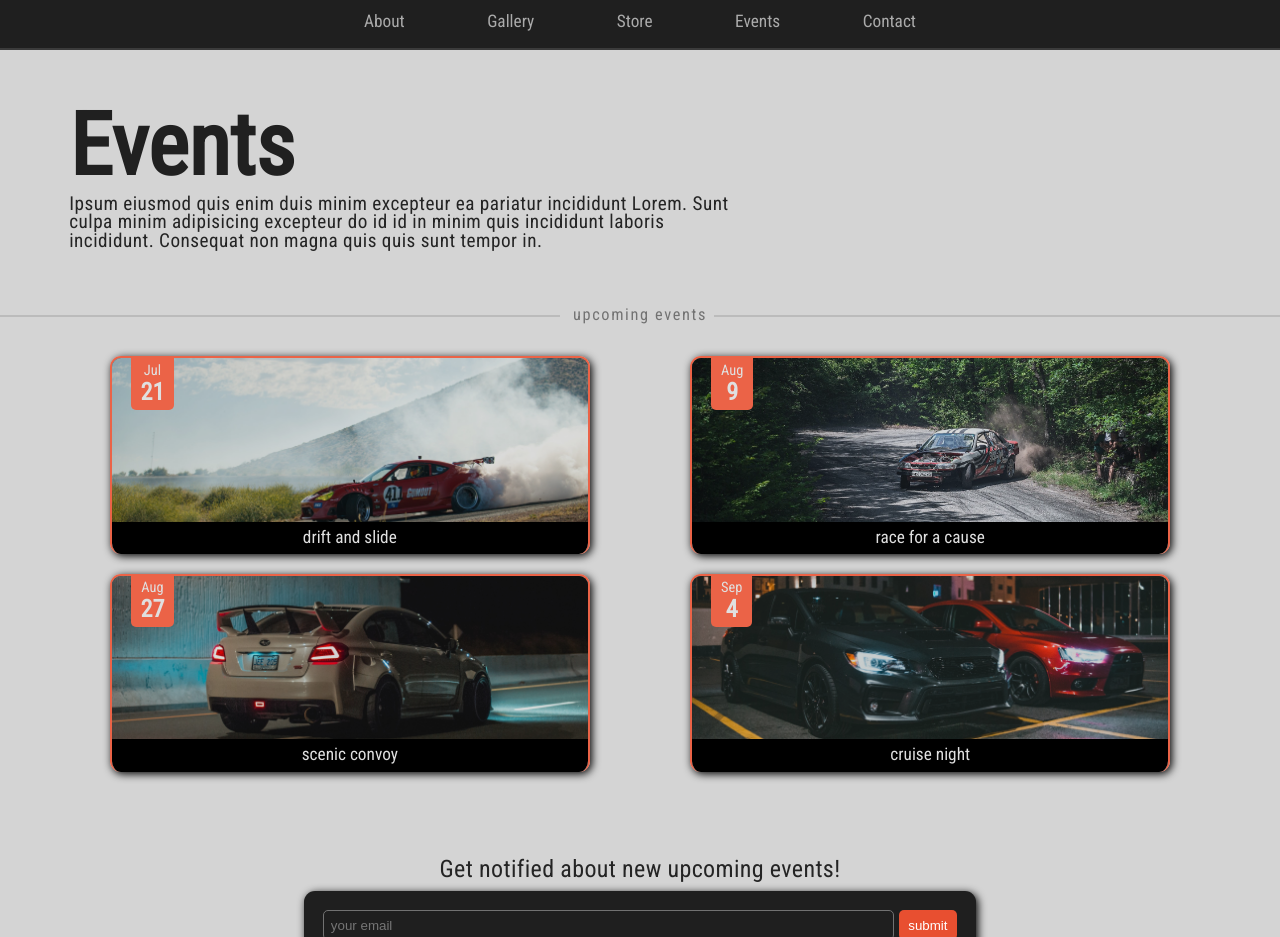
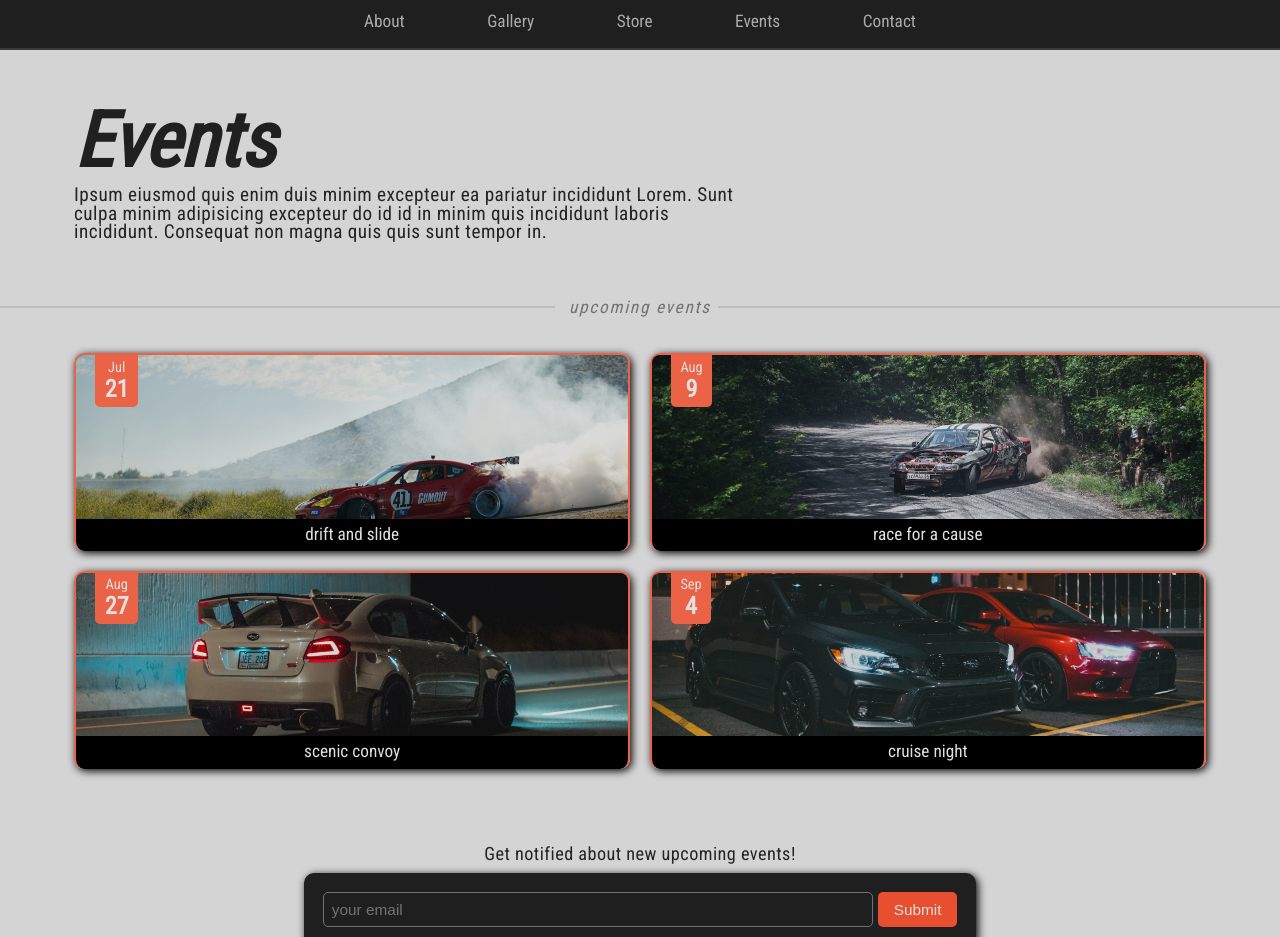
Before and after one commit to braian009/b4-garage-remake, a Next.js app: page /events in a window 1280 px wide. Shown: the part 75-1012 px from the top of the page. Built offline with nearby package versions, Linux system fonts and the light colour scheme.

Commit message:
styles arranged in event page and its children

```diff
--- a/components/EventCard/eventCard.module.css
+++ b/components/EventCard/eventCard.module.css
@@ -1,7 +1,7 @@
 .container {
   width: 100%;
-  max-width: 25em;
-  border-radius: 11px;
+  max-width: 30em;
+  border-radius: 10px;
   overflow: hidden;
 
   border: 2px solid var(--orange-borders);
@@ -13,7 +13,6 @@
   width: 100%;
   display: grid;
   position: relative;
-  /* border: 2px solid rgba(255, 127, 80, 0.2); */
 }
 
 .cardDate {
--- a/components/GetInfoForm/getInfoForm.module.css
+++ b/components/GetInfoForm/getInfoForm.module.css
@@ -1,24 +1,21 @@
 .formContainer {
   padding: 1em 0;
-  display: grid;
-  gap: 0.5em;
-  max-width: 35em;
+  max-width: 30em;
   border-radius: 11px;
 }
 
 .formContainer p {
-  font-size: 1.25rem;
-  letter-spacing: 0.015em;
+  font-size: 0.95rem;
+  margin-bottom: 0.5rem;
   text-align: center;
   color: #242424;
 }
 
 .formContainer form {
   background-color: #1f1f1f !important;
-  /* background-color: #0c0c0c !important; */
 
   padding: 1em;
-  border-radius: 11px;
+  border-radius: 10px;
   width: 100%;
   display: flex;
   gap: 0.25em;
@@ -26,6 +23,8 @@
 }
 
 .formContainer form input {
+  font-size: 0.8rem;
+
   width: 100%;
   padding: 0.5em;
   border: 1px solid #727272;
@@ -36,11 +35,16 @@
 }
 
 .formContainer form button {
+  font-size: 0.8rem;
   background-color: var(--orange-primary);
   align-self: stretch;
-  padding: 0.3em 0.7em;
-  color: white;
-  /* border: 2px solid #0c0c0c; */
+  padding: 0.3em 1em;
+  color: var(--white-primary);
   border-radius: 5px;
-  font-weight: lighter;
 }
+
+@media (min-width: 50em) {
+  .formContainer {
+    max-width: 35em;
+  }
+}
--- a/components/GetInfoForm/index.js
+++ b/components/GetInfoForm/index.js
@@ -4,12 +4,10 @@ import styles from "./getInfoForm.module.css";
 const GetInfoForm = () => {
   return (
     <div className={styles.formContainer}>
-      <p>
-        Get notified about new upcoming events!
-      </p>
+      <p>Get notified about new upcoming events!</p>
       <form>
         <input type="text" placeholder="your email"></input>
-        <button type="submit">submit</button>
+        <button type="submit">Submit</button>
       </form>
     </div>
   );
--- a/components/varied/LegendText/legendText.module.css
+++ b/components/varied/LegendText/legendText.module.css
@@ -7,10 +7,11 @@
 
 
 .legendContainer h4 {
-    font-size: 0.85rem;
+    font-size: 0.9rem;
     text-align: center;
     position: relative;
     letter-spacing: 0.1em;
     font-weight: lighter;
+    font-style: italic;
 
 }
--- a/pages/events/[slug]/event.module.css
+++ b/pages/events/[slug]/event.module.css
@@ -1,39 +1,40 @@
 .container {
-  overflow: auto;
+  width: 100%;
   padding-top: 6.5em;
-  /* padding-bottom: 3em; */
 
-  width: 100%;
-  min-height: 100%;
   background-color: #d4d4d4;
 }
 
 .inner {
   display: grid;
-  width: 100%;
+  gap: 1.5em;
+  place-items: center;
+  grid-auto-rows: auto;
+  position: relative;
+
   max-width: 1180px;
+
+  padding: 3em 1.25em;
   margin: 0 auto;
-  gap: 1.5em;
-  padding: 3em 1em;
-  place-items: center;
-  position: relative;
-  grid-template-rows: auto auto auto;
 }
 
 .eventText {
-  padding: 0.5em;
   display: flex;
   flex-direction: column;
   gap: 0.5em;
+
   max-width: 37.5em;
-  color: black;
+  padding: 0.25em;
+
   justify-self: start;
   align-self: start;
+  overflow: hidden;
 }
 
 .eventText h1 {
   font-size: 3.5rem;
-  line-height: 0.8;
+  font-style: italic;
+  color: #202020;
 }
 
 .eventText h1::first-letter {
@@ -41,25 +42,39 @@
 }
 
 .eventText p {
-  color: #202020;
+  color: #242424;
 }
 
-.eventText > div {
+.eventText > .date {
   align-self: flex-end;
-  padding-right: 2.5em;
+  padding-right: 0.5em;
+  margin-top: 0.25em;
+}
+
+.eventText > .date > div > h4 {
+  color: #242424 !important;
+}
+
+.eventText > .date > div > h4 > div:nth-child(2) {
+  display: none !important;
+}
+
+.eventText > .date > div > h4 > div:nth-child(1) {
+  background-color: var(--orange-borders) !important;
 }
 
 .eventImage {
   position: relative;
+
   height: 14em;
-  background-color: coral;
   width: 100%;
-  border-radius: 11px;
-  overflow: hidden;
+  border-radius: 10px;
+  background-color: var(--orange-primary);
   border: 2px solid var(--orange-borders);
 
   box-shadow: 2px 2px 8px #000;
 
+  overflow: hidden;
 }
 
 .eventImage img {
@@ -69,47 +84,41 @@
 .eventForm {
   width: 100%;
   min-width: 14em;
-  border-radius: 11px;
-  display: flex;
-  align-items: center;
-  flex-direction: column;
-  gap: 0.5em;
   margin-top: 1em;
 }
 
-.eventForm > div {
-  width: 100%;
+.eventForm > p {
+  font-size: 0.95rem;
+
   padding-left: 0.5em;
-}
+  margin-bottom: 0.5rem;
 
-.eventForm p {
-  color: #202020;
+  color: #242424;
   text-align: center;
-  font-size: 1.25rem;
-  letter-spacing: 0.015em;
-  padding-top: 0.15em;
-  /* letter-spacing: 0.025em; */
 }
 
 .eventForm form {
-  background-color: hsl(0, 0%, 18%);
+  display: grid;
+  grid-template-columns: 1fr 1fr;
+  gap: 0.25em;
+
   padding: 1em;
-  border-radius: 11px;
+  width: 100%;
 
-  width: 100%;
-  display: grid;
-  gap: 0.5em;
-  grid-template-columns: 1fr 1fr;
+  background-color: #1f1f1f;
+  border-radius: 10px;
   box-shadow: 2px 2px 8px #000;
 }
 
 .eventForm form button {
-  grid-column: span 2;
-  /* border: 1px solid white; */
-  padding: 0.55em;
+  font-size: 0.85rem;
+
+  padding: 0.5em;
+  margin-top: 0.5em;
+
   background-color: var(--orange-primary);
   border-radius: 5px;
-  margin-top: 0.5em;
+  grid-column: span 2;
 }
 
 .eventForm form label {
@@ -118,19 +127,22 @@
 }
 
 .eventForm form input {
+  font-size: 0.8rem;
+
+  padding: 0.5em;
   background: none;
   color: var(--white-primary);
+
   border: 1px solid rgba(255, 255, 255, 0.4);
   border-radius: 5px;
   outline: none;
 
-  padding: 0.4em 0.7em;
 }
 
 .eventForm form > div {
   display: flex;
   flex-direction: column;
-  gap: 0.15em;
+  gap: 0.25em;
   grid-column: span 2;
 }
 
--- a/pages/events/events.module.css
+++ b/pages/events/events.module.css
@@ -2,7 +2,6 @@
   position: relative;
 
   width: 100%;
-  min-height: 100%;
   padding-top: 6.5em;
 
   background-color: #d4d4d4;
@@ -13,11 +12,10 @@
   display: grid;
   gap: 3em;
 
-  width: 100%;
   max-width: 1180px;
   margin: 0 auto;
 
-  padding: 3em 1em;
+  padding: 3em 1.25em;
 }
 
 .inner .eventsCards {
@@ -26,18 +24,17 @@
   justify-items: center;
 
   gap: 1em;
-  border-radius: 11px;
 }
 
 .eventsCards > div:nth-child(1) {
-  margin-bottom: 0.75em;
+  margin-bottom: 1em;
 }
+
 
 .eventsForm {
   position: relative;
 
   width: 100%;
-  margin-top: 0.5em;
 }
 
 .eventsForm > div {
@@ -45,15 +42,11 @@
 }
 
 
-.eventsText {
-  display: flex;
-  flex-direction: column;
-  gap: 0.5em;
-  width: 100%;
-}
+.eventsText h1 {
+  font-size: 4rem;
+  font-style: italic;
 
-.eventsText h1 {
-  font-size: 4.5rem;
+  margin-bottom: .5rem;
   color: #202020;
 }
 
--- a/pages/events/index.js
+++ b/pages/events/index.js
@@ -1,11 +1,11 @@
 import * as React from "react";
-import Image from "next/image";
 import styles from "./events.module.css";
-import { eventList } from "@/data/events";
 
 import GetInfoForm from "@/components/GetInfoForm";
 import EventCard from "@/components/EventCard";
 import Slogan from "@/components/varied/LegendText";
+
+import { eventList } from "@/data/events";
 
 const Events = ({}) => {
   return (
```
Also changed, not shown: pages/events/[slug]/index.js (+9 -12 lines).
